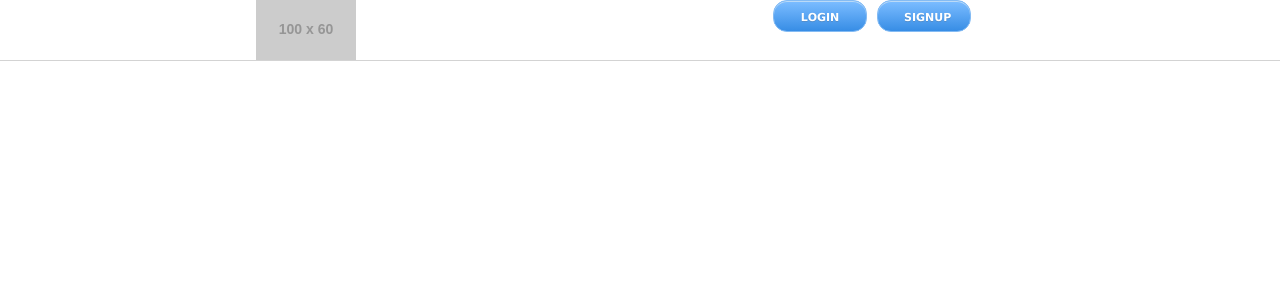
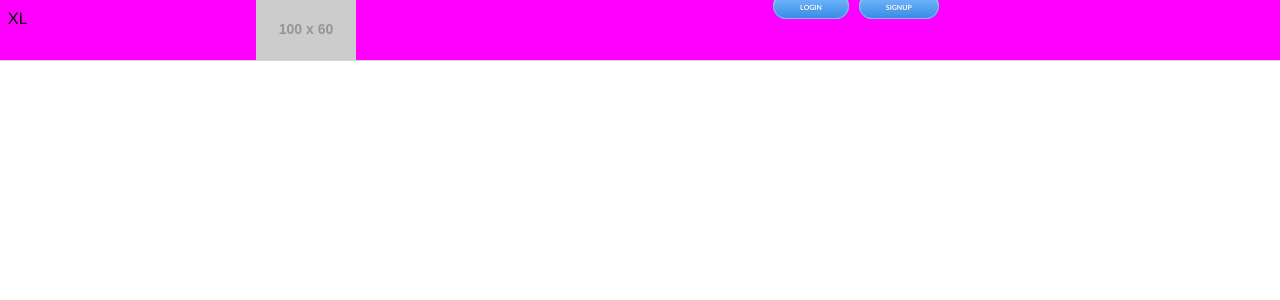
Before and after one commit to eritter688/aurora.frontend, a React (Create React App) app: page / in a window 1280 px wide. Shown: the top 300 px of the page. Built offline with nearby package versions, Linux system fonts and the light colour scheme.

Commit message:
in progress navbar with css

```diff
--- a/src/components/header/PublicHeader.js
+++ b/src/components/header/PublicHeader.js
@@ -1,10 +1,22 @@
 import React from 'react';
 import {Link} from "react-router-dom";
 import './header.css'
+import {useMediaQuery} from 'react-responsive'
 
 export default function PublicHeader() {
 
+    const XS = useMediaQuery({minWidth: 0, maxWidth: 576})
+    const SM = useMediaQuery({minWidth: 576, maxWidth: 768})
+    const MD = useMediaQuery({minWidth: 768, maxWidth: 992})
+    const LG = useMediaQuery({minWidth: 992, maxWidth: 1200})
+    const XL = useMediaQuery({minWidth: 1200})
+    const mediaPosition = {
+        position: "absolute",
+        zIndex: "1001",
+    }
+
     return (
+        <>
             <div id={"nav-header"} className={"nav-header"}>
                 <div id={"nav-header-logo"} className={"nav-header-logo"}>
                     <Link to={"/home/"}>
@@ -18,6 +30,13 @@ export default function PublicHeader() {
                     </ul>
                 </nav>
             </div>
+            {/*just floating showing us size*/}
+            {XS && <span style={mediaPosition}>XS</span>}
+            {SM && <span style={mediaPosition}>SM</span>}
+            {MD && <span style={mediaPosition}>MD</span>}
+            {LG && <span style={mediaPosition}>LG</span>}
+            {XL && <span style={mediaPosition}>XL</span>}
+        </>
     );
 }
 
--- a/src/components/header/header.css
+++ b/src/components/header/header.css
@@ -1,6 +1,5 @@
-
 .nav-header {
-    font-size: 15px;
+    font-size: 10px;
     font-weight: bold;
     font-variant: all-small-caps;
 
@@ -41,13 +40,11 @@ nav > ul > li {
 }
 
 .nav-header-button {
-    text-align: center;
-    width: 40px;
+    width: 20px;
     box-shadow: inset 0 1px 0 0 #bbdaf7;
     background: #79bbff linear-gradient(to bottom, #79bbff 5%, #378de5 100%);
     border-radius: 14px;
     border: 1px solid #84bbf3;
-    display: inline-block;
     cursor: pointer;
     color: #ffffff;
     padding: 6px 26px;
@@ -61,30 +58,30 @@ nav > ul > li {
 
 /* RESPONSIVE */
 
-@media only screen and (min-width: var(--breakpoint-sm)) and (max-width: var(--breakpoint-md)) {
+@media only screen and (min-width: 576px) {
     .nav-header {
-        grid-template-columns: 1fr 1fr 1fr 1fr 1fr;
-    }
-
-    .nav-header-button {
-
+        font-variant: all-small-caps;
+        background-color: coral;
     }
 }
 
-@media only screen and (min-width: var(--breakpoint-md)) and (max-width: var(--breakpoint-lg)) {
-
-}
-
-@media only screen and (min-width: var(--breakpoint-lg)) and (max-width: var(--breakpoint-xl)) {
+@media only screen and (min-width: 768px) {
     .nav-header {
-        grid-template-columns: 2fr 1fr 5fr 1fr 2fr;
-    }
-
-    .nav-header-button {
-
+        font-variant: all-small-caps;
+        background-color: darkgreen;
     }
 }
 
-@media only screen and (min-width: var(--breakpoint-xl)) {
+@media only screen and (min-width: 992px) {
+    .nav-header {
+        font-variant: all-small-caps;
+        background-color: darkviolet;
+    }
+}
 
+@media only screen and (min-width: 1200px) {
+    .nav-header {
+        font-variant: all-small-caps;
+        background-color: fuchsia;
+    }
 }
--- a/src/index.css
+++ b/src/index.css
@@ -4,15 +4,6 @@
   --breakpoint-md: 768px;
   --breakpoint-lg: 992px;
   --breakpoint-xl: 1200px;
+
+  font-family: "Trebuchet MS", sans-serif;
 }
-
-body {
-  -webkit-font-smoothing: antialiased;
-  -moz-osx-font-smoothing: grayscale;
-  font-family: "Lucida Sans Unicode", sans-serif;
-}
-
-code {
-  font-family: source-code-pro, Menlo, Monaco, Consolas, 'Courier New',
-  monospace;
-}
```
Lines whose indentation alone changed are shown as unchanged.
